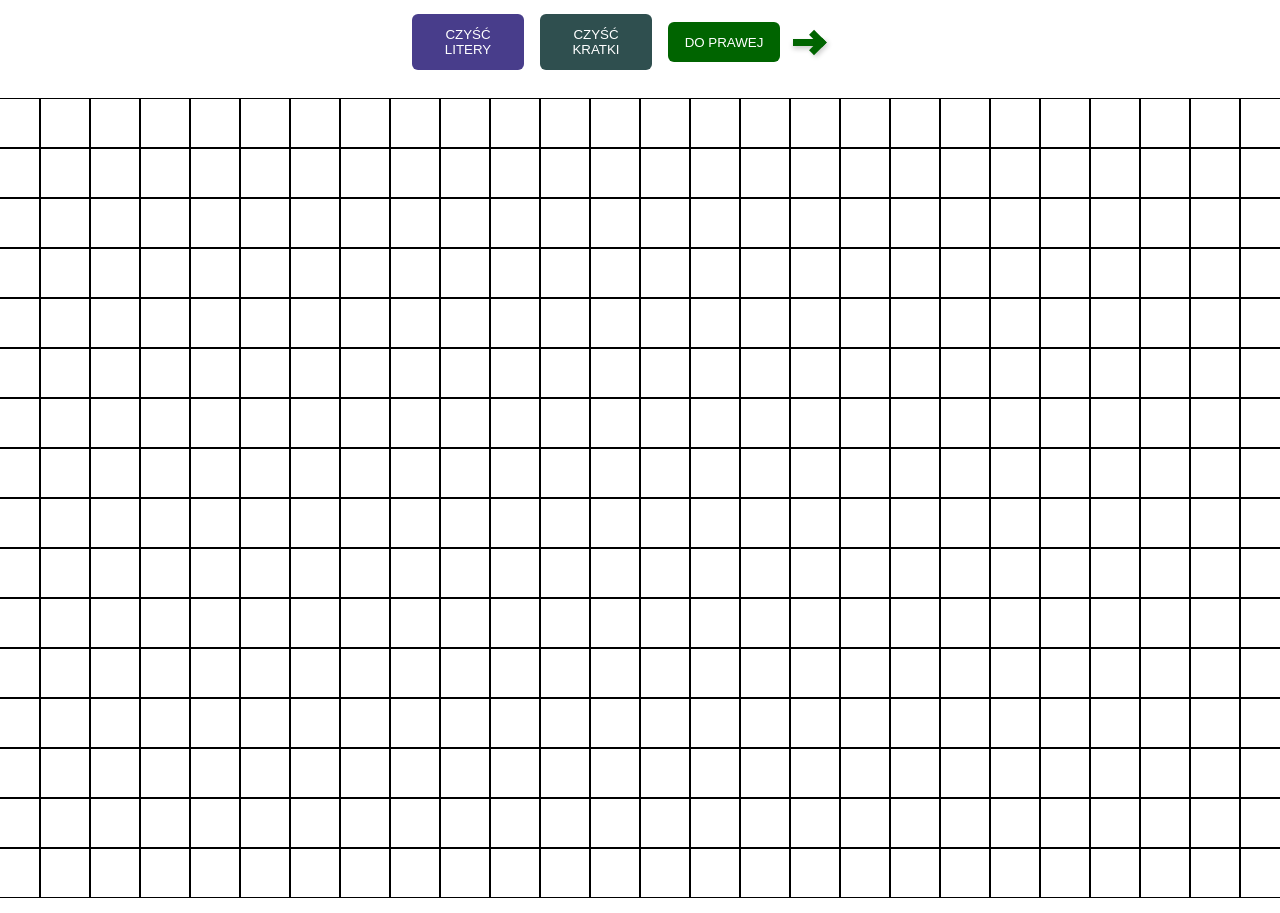
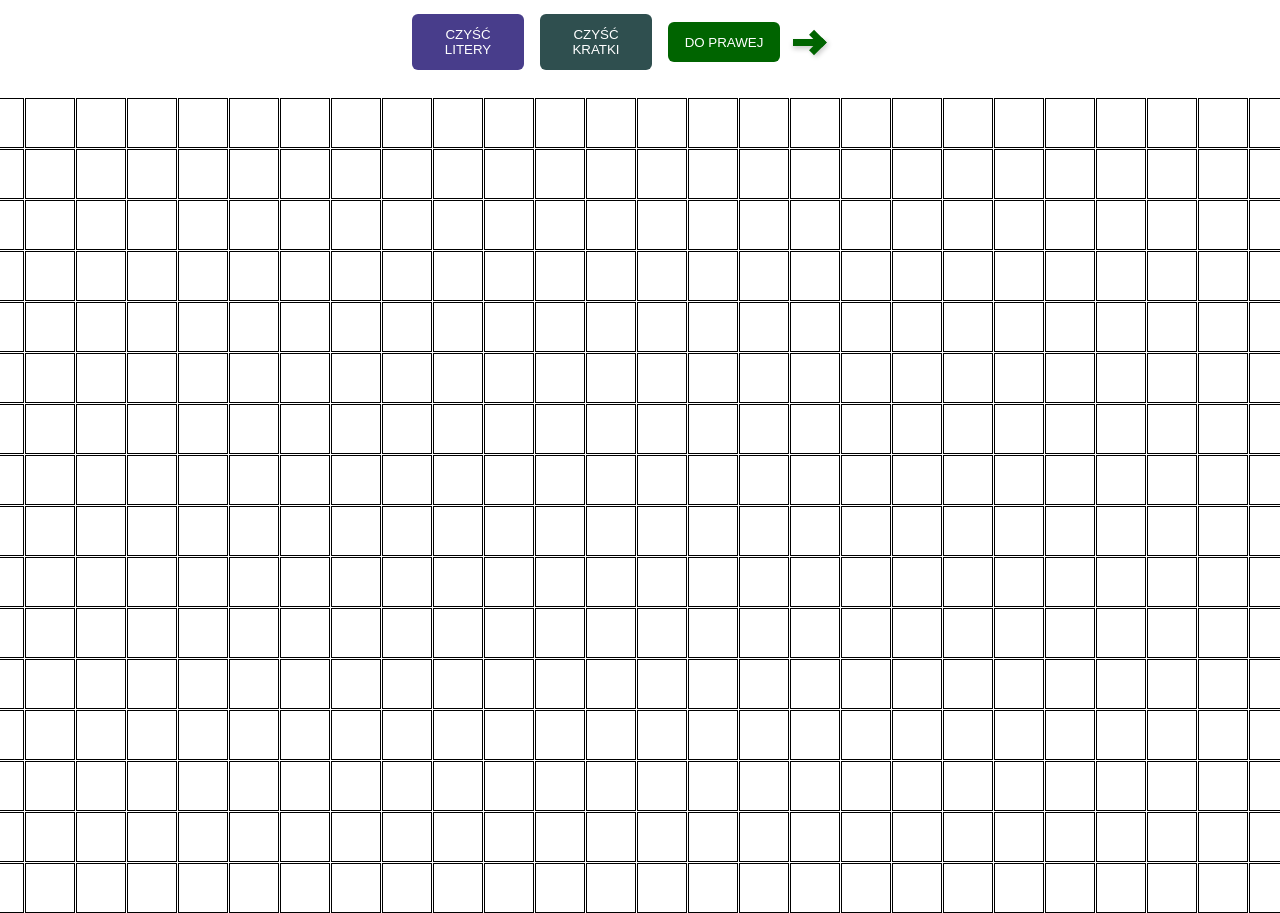
Before and after one commit to delektowski/crosswords-generator, a React (Create React App) app: page / in a window 1280 px wide. Shown: the top 913 px of the page. Built offline with nearby package versions, Linux system fonts and the light colour scheme.

Commit message:
Add keep focus on square after click change direction button
- add gap between squares

```diff
--- a/src/components/Board/Board.js
+++ b/src/components/Board/Board.js
@@ -5,11 +5,12 @@ import HeaderBar from "../HeaderBar/HeaderBar";
 
 const BoardElement = styled.div`
   block-size: 50rem;
-  inline-size: 81.3rem;
+  inline-size: 83.3rem;
   display: flex;
   flex-wrap: wrap;
   align-content: flex-start;
   justify-content: flex-start;
+  gap: 1px;
 `;
 
 export const CurrentSquareIdContext = React.createContext({});
--- a/src/components/Square/Squre.js
+++ b/src/components/Square/Squre.js
@@ -12,7 +12,6 @@ const SquareElement = styled.div`
   justify-content: center;
   align-items: center;
   position: relative;
-
 `;
 
 const SquareInput = styled.input`
@@ -55,7 +54,7 @@ const Square = ({ id }) => {
     if (id === squareId) {
       inputRef.current.focus();
     }
-  }, [squareId, id]);
+  }, [squareId, id, isVertical]);
 
   return (
     <div style={{ borderCollapse: "collapse" }}>
```
